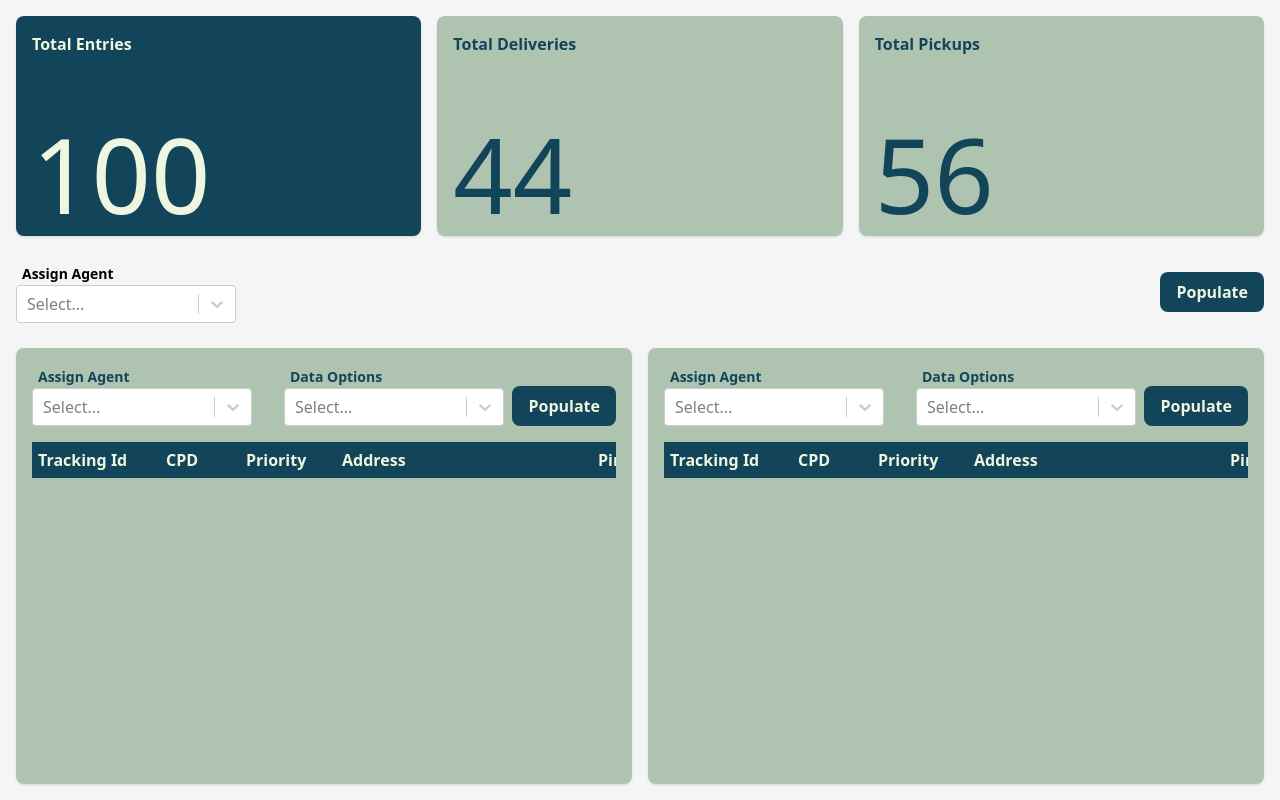
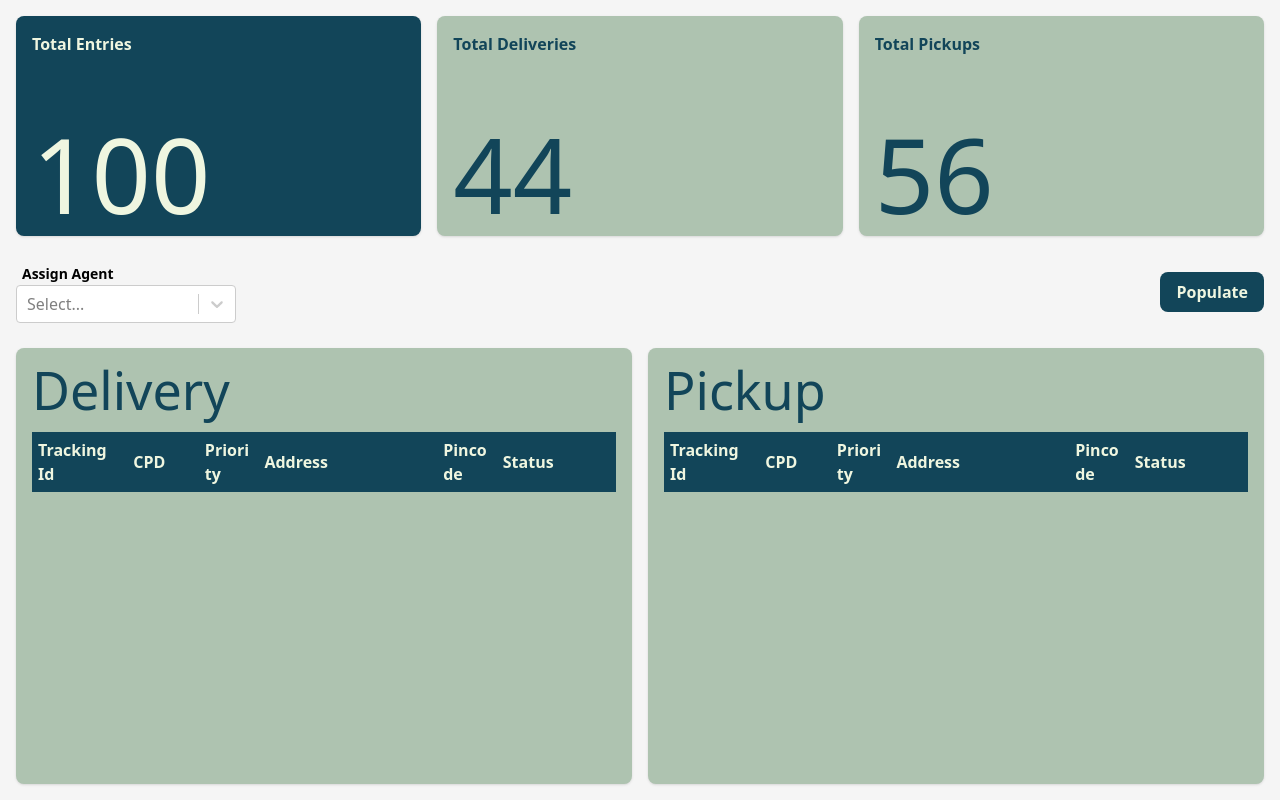
Before and after one commit to Mukesh-2307/ERP-Dashboard, a React (Vite) app: page / in a window 1280 px wide. Built offline with nearby package versions, Linux system fonts and the light colour scheme.

Commit message:
update: removed the csv read logic

```diff
--- a/src/components/dashboard/Tables.jsx
+++ b/src/components/dashboard/Tables.jsx
@@ -1,101 +1,33 @@
-import React, { useState, useEffect } from 'react';
-import Select from 'react-select';
-import Papa from "papaparse";
+import React from 'react';
 import { BsThreeDots } from "react-icons/bs";
 
-// import DeliveryCSV from './OFD.csv';
-// import PickupCSV from './Pickup.csv'
 
-const WMoptions = [
-    { value: 1, label: 'Sushil Kumar Jha' },
-    { value: 2, label: 'Amit Kumar' },
-];
-
-const Tableoptions = [
-    { value: '/OFD.csv', label: 'Delivery' },
-    { value: '/Pickup.csv', label: 'Pickup' },
-];
-
-
-const Tables = () => {
-
-    const [data, setData] = useState([]);
-    const [manager, setManager] = useState(null);
-    const [dataOpt, setDataOpt] = useState(null);
-    const [rows, setRows] = useState([]);
-
-    useEffect(() => {
-        if (dataOpt?.value) {
-            console.log(dataOpt.value);
-            // Papa.parse("/Pickup.csv", {
-            Papa.parse(dataOpt.value, {
-                download: true,
-                header: true,
-                skipEmptyLines: true,
-                dynamicTyping: true,
-                complete: (result) => {
-                    setData(result.data);
-                },
-                error: (err) => {
-                    console.error("CSV parse error", err);
-                    setData([]);
-                },
-            })
-        }
-    }, [dataOpt])
-    // }, [])
-
-    // {
-    //     manager ? data.forEach((row) => {
-    //         console.log(row.WM_ID);
-    //     }) : console.log("no manager found");
-    // }
+const Tables = ({ tableTitle, data, manager, isPopulate }) => {
 
     const filteredData = manager ? data.filter((row) => row.WM_ID === manager.value) : data;
 
-    const handlePopulate = () => {
-        setRows(filteredData);
-    };
-
     return (
         <div className='rounded-lg p-4 flex flex-col gap-4 bottom-cell shadow card-light'>
-            <div className="input-fields flex justify-between items-end">
-                <div className='flex gap-8'>
-                    <div>
-                        <label htmlFor='WM-Select' className='text-sm font-semibold p-1.5'>Assign Agent</label>
-                        <div className='w-[220px]'>
-                            <Select
-                                defaultValue={manager}
-                                onChange={setManager}
-                                options={WMoptions}
-                                name="WM-Select"
-                            />
-                        </div>
-                    </div>
-                    <div>
-                        <label htmlFor='WM-Select' className='text-sm font-semibold p-1.5'>Data Options</label>
-                        <div className='w-[220px]'>
-                            <Select
-                                defaultValue={dataOpt}
-                                onChange={setDataOpt}
-                                options={Tableoptions}
-                                name="WM-Select"
-                            />
-                        </div>
-                    </div>
-                </div>
-                <button
-                    className='btn py-2 px-4 rounded-lg font-semibold cursor-pointer'
-                    onClick={handlePopulate}
-                >
-                    Populate
-                </button>
+
+            <div className="header">
+                <h1 className='card-text-m'>
+                    {tableTitle}
+                </h1>
             </div>
-            <div className='overflow-y-scroll custom-scrollbar'>
+            <div className='overflow-y-auto overflow-x-hidden custom-scrollbar'>
                 <table className="w-full table-fixed">
+                    <colgroup>
+                        <col style={{ width: '16%' }} />
+                        <col style={{ width: '12%' }} />
+                        <col style={{ width: '10%' }} />
+                        <col style={{ width: '30%' }} />
+                        <col style={{ width: '10%' }} />
+                        <col style={{ width: '15%' }} />
+                        <col style={{ width: '5%' }} />
+                    </colgroup>
                     <TableHead />
                     <tbody>
-                        {rows?.map((row, index) => (
+                        {isPopulate && filteredData.map((row, index) => (
                             <TableRow
                                 key={`${row.Tracking_ID || index}-${index}`}
                                 TID={row.Tracking_ID}
@@ -118,13 +50,13 @@ const TableHead = () => {
     return (
         <thead className='t-head sticky top-0'>
             <tr>
-                <th className="text-start p-1.5 w-32">Tracking Id</th>
-                <th className="text-start p-1.5 w-20">CPD</th>
-                <th className="text-start p-1.5 w-24">Priority</th>
-                <th className="text-start p-1.5 w-64">Address</th>
-                <th className="text-start p-1.5 w-24">Pincode</th>
-                <th className="text-start p-1.5 w-32">Status</th>
-                <th className='w-8'></th>
+                <th className="text-start p-1.5 whitespace-normal break-words">Tracking Id</th>
+                <th className="text-start p-1.5 whitespace-normal break-words">CPD</th>
+                <th className="text-start p-1.5 whitespace-normal break-words">Priority</th>
+                <th className="text-start p-1.5 whitespace-normal break-words">Address</th>
+                <th className="text-start p-1.5 whitespace-normal break-words">Pincode</th>
+                <th className="text-start p-1.5 whitespace-normal break-words">Status</th>
+                <th></th>
             </tr>
         </thead>
     )
@@ -133,13 +65,13 @@ const TableHead = () => {
 const TableRow = ({ TID, CPD, priority, address, pin, item, index }) => {
     return (
         <tr className={index % 2 ? "odd-item" : ""}>
-            <td className='p-1.5 w-32'>{TID}</td>
-            <td className='p-1.5 w-20'>{CPD}</td>
-            <td className='p-1.5 w-24'>{priority}</td>
-            <td className='p-1.5 w-64'>{address}</td>
-            <td className='p-1.5 w-24'>{pin}</td>
-            <td className='p-1.5 w-32'>{item}</td>
-            <td className='w-8'>
+            <td className='p-1.5 whitespace-normal break-words'>{TID}</td>
+            <td className='p-1.5 whitespace-normal break-words'>{CPD}</td>
+            <td className='p-1.5 whitespace-normal break-words'>{priority}</td>
+            <td className='p-1.5 whitespace-normal break-words'>{address}</td>
+            <td className='p-1.5 whitespace-normal break-words'>{pin}</td>
+            <td className='p-1.5 whitespace-normal break-words'>{item}</td>
+            <td className='p-1.5'>
                 <BsThreeDots />
             </td>
         </tr>
```
